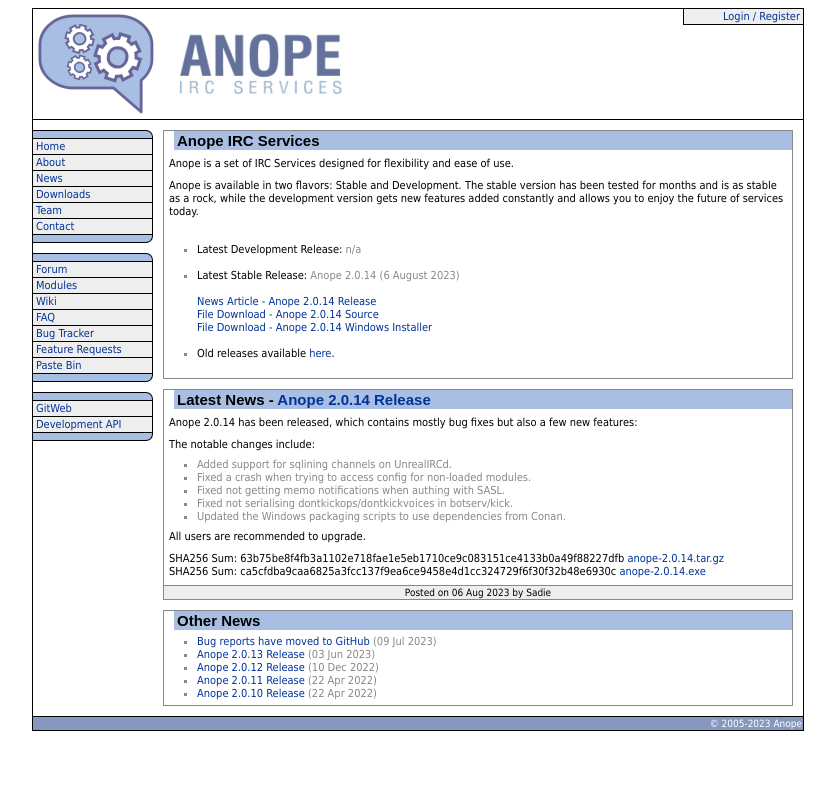
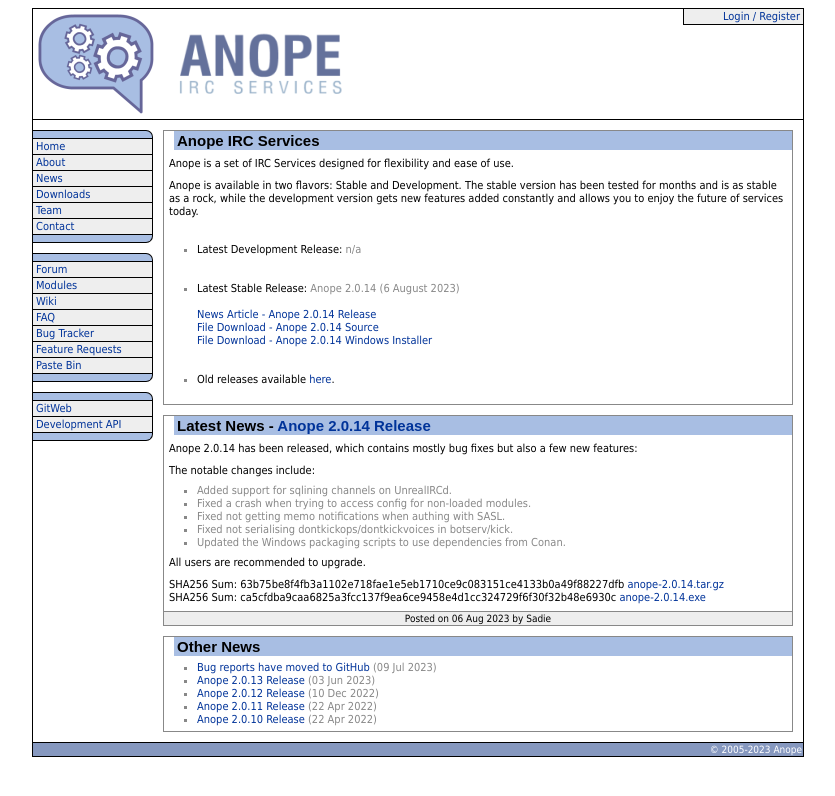
Before and after one commit to anope/website, a Jekyll site: the page built from index.html, in a window 1280 px wide. Shown: the top 796 px of the page, without its empty margins (222-1057 px from the left). Built offline with Jekyll 4.4.1, drawn with Linux system fonts in a browser that asks for light colours; the list of posts is cut into pages by our own code.

Commit message:
Fix some minor style issues.

```diff
--- a/_includes/release.html
+++ b/_includes/release.html
@@ -15,3 +15,4 @@
 </li>
 {% endif %}
 <br>
+<br>
--- a/index.html
+++ b/index.html
@@ -30,7 +30,7 @@
 <div class="block">
   {% assign latest = site.posts[0] %}
   <h3>Latest News - <a href="{{ latest.url }}">{{ latest.title }}</a></h3>
-  {{ latest.content }}
+  {{ latest.excerpt }}
   <h4>Posted on {{ latest.date | date_to_string }} by {{ latest.author }}</h4>
 </div>
 <div class="block">
```
